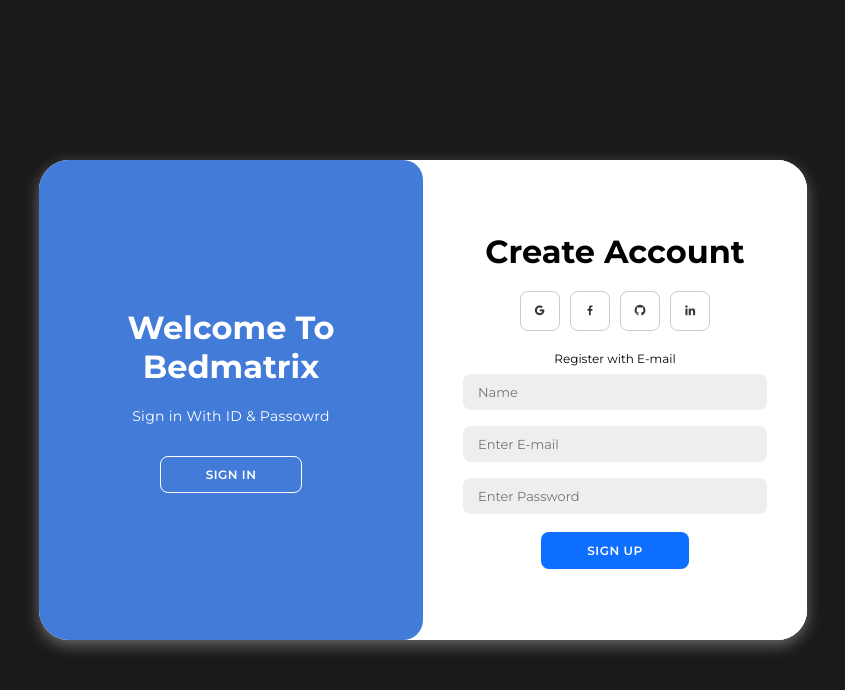
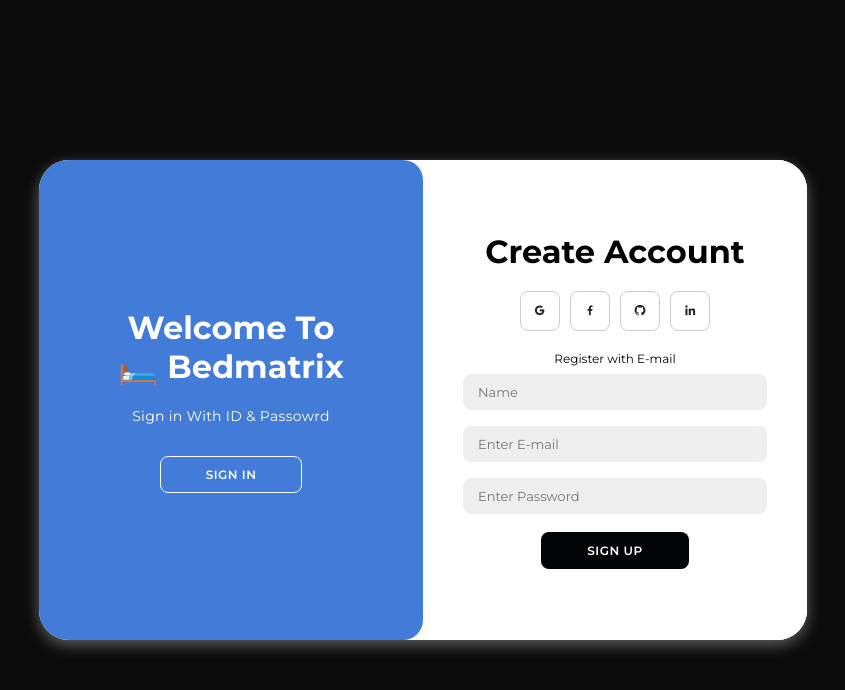
Before and after one commit to Ultramaroon-Decency/BedMatrix, a plain HTML site: page Frontend/login.html in a window 1280 px wide. Both pictures are taken after a click on the button "SIGN UP". Shown: the whole page, without its empty margins (217-1062 px from the left). Drawn offline with nearby package versions, Linux system fonts and the light colour scheme.

Commit message:
Added a few styles to the login page

```diff
--- a/Frontend/css/login.css
+++ b/Frontend/css/login.css
@@ -8,7 +8,7 @@
 }
 
 body{
-    background-color: rgb(28, 25, 25);
+    background-color: rgba(11, 10, 10, 0.992);
     display: flex;
     align-items: center;
     justify-content: center;
@@ -39,14 +39,14 @@ body{
 }
 
 .container a{
-    color: #333;
+    color: #252424;
     font-size: 13px;
     text-decoration: none;
     margin: 15px 0 10px;
 }
 
 .container button{
-    background-color: rgb(13, 110, 255);
+    background-color: rgb(2, 5, 8);
     color: #fff;
     font-size: 12px;
     padding: 10px 45px;
@@ -57,6 +57,7 @@ body{
     text-transform: uppercase;
     margin-top: 10px;
     cursor: pointer;
+
 }
 
 .container button.hidden{
@@ -202,3 +203,11 @@ body{
     right: 0;
     transform: translateX(0);
 }
+.container button {
+    transition: transform 0.3s ease, box-shadow 0.3s ease;
+}
+
+.container button:hover {
+    transform: translateY(-6px);
+    box-shadow: 0 12px 30px rgba(0, 0, 0, 0.15);
+}
--- a/Frontend/login.html
+++ b/Frontend/login.html
@@ -54,7 +54,7 @@
         <div class="toggle-container">
             <div class="toggle">
                 <div class="toggle-panel toggle-left">
-                    <h1>Welcome To <br>Bedmatrix</h1>
+                    <h1>Welcome To <br>🛏️ Bedmatrix</h1>
                     <p>Sign in With ID & Passowrd</p>
                     <button class="hidden" id="login">Sign In</button>
                 </div>
```
Also changed, not shown: Frontend/index.html (+1 -1 lines).
